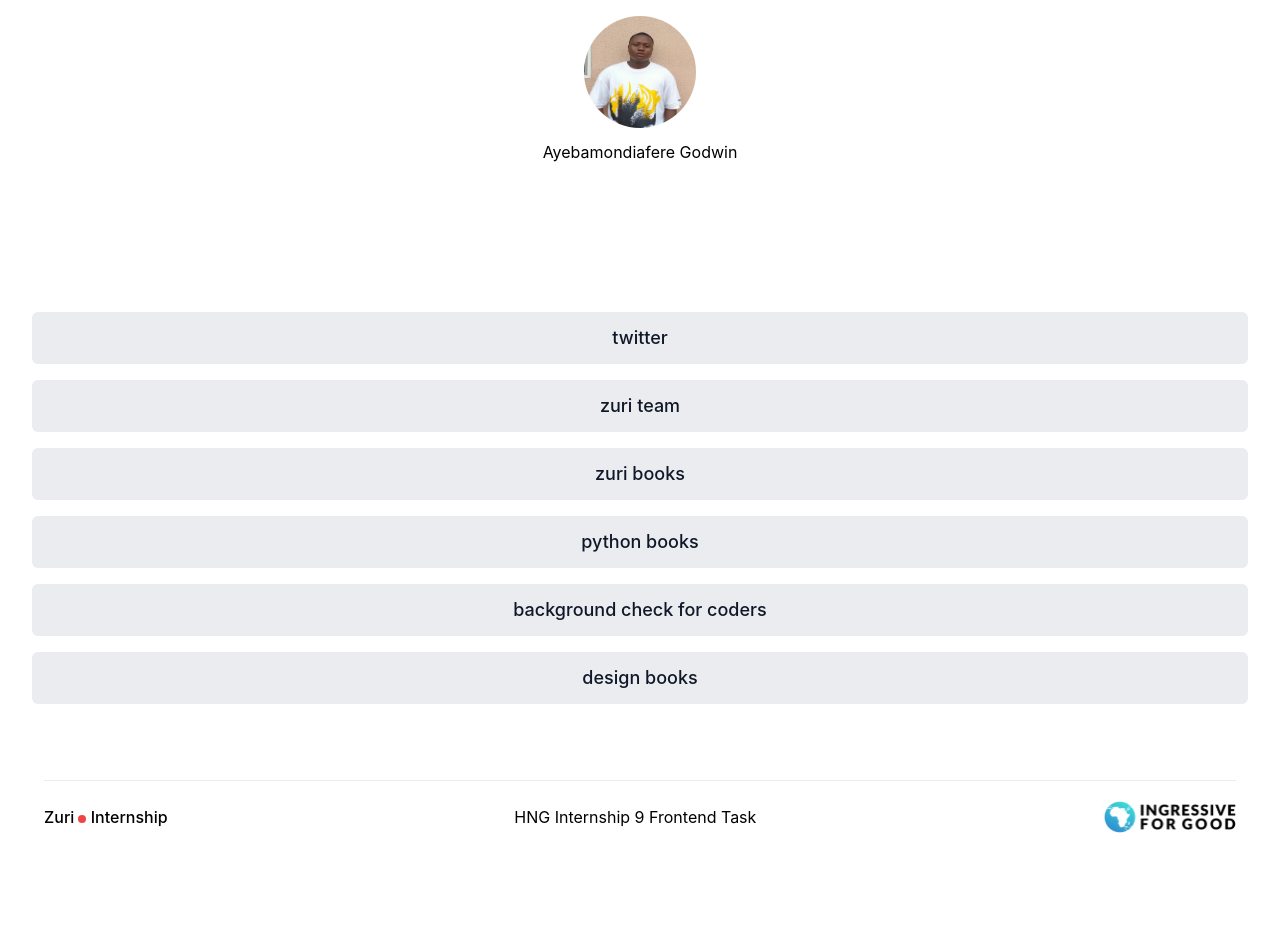
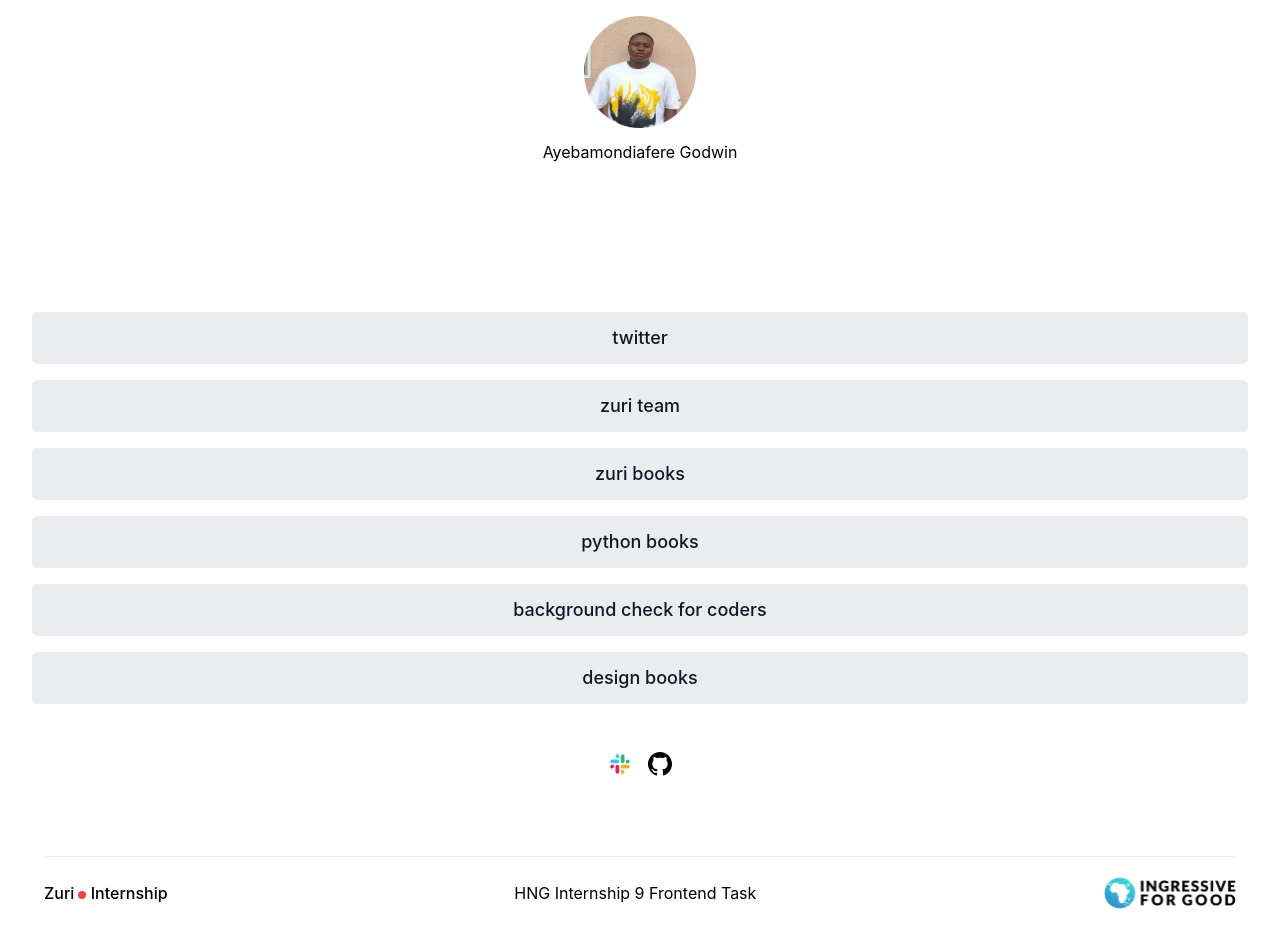
Before and after one commit to boivado2/hng_frontend_task_1, a React (Create React App) app: page / in a window 1280 px wide. Shown: the top 948 px of the page. Before the commit the page ends 897 px from the top, so only its background shows below. Built offline with nearby package versions, Linux system fonts and the light colour scheme.

Commit message:
added both the github and slack icons.

```diff
--- a/src/App.js
+++ b/src/App.js
@@ -2,17 +2,29 @@
 import Footer from './components/Footer';
 import Header from './components/Header'
 import LinkContainer from './components/LinkContainer';
+import slackSvg from './components/assests/slack.svg'
+import githubSvg from './components/assests/Social icon.svg'
 
 function App() {
   return (
     <>
-          <div className="bg-white container mx-auto ">
+      <div className="bg-white container mx-auto ">
+
       {/* header */}
         <Header />
 
       {/* links */}
       <LinkContainer/>
-    </div>
+      </div>
+
+      <div className='flex justify-center items-center gap-4 pb-9 pt-4'>
+        <a href='https://slack.com/boivado2' target="_blank" rel="noopener noreferrer"><img className='' src={slackSvg} alt="slack-icon" /></a>
+
+        <a href='https://github.com/boivado2' target="_blank" rel="noopener noreferrer"><img className='' src={githubSvg}  alt="github-icon"/></a>
+      </div>
+
+
+    {/* footer */}
     <Footer/>
     </>
   );
```
